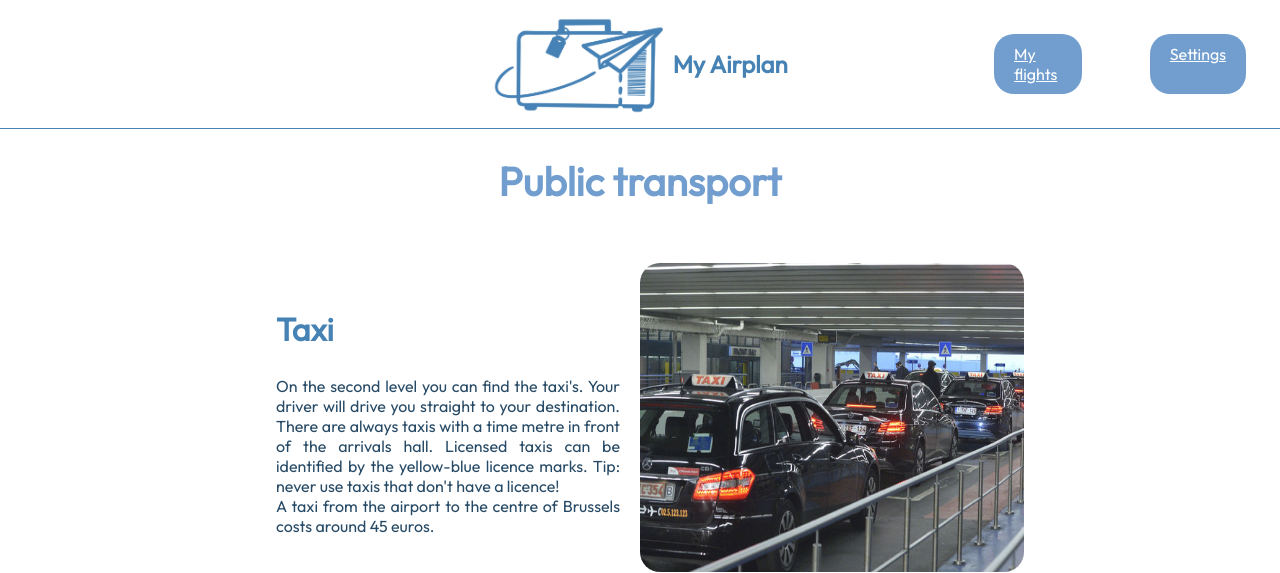
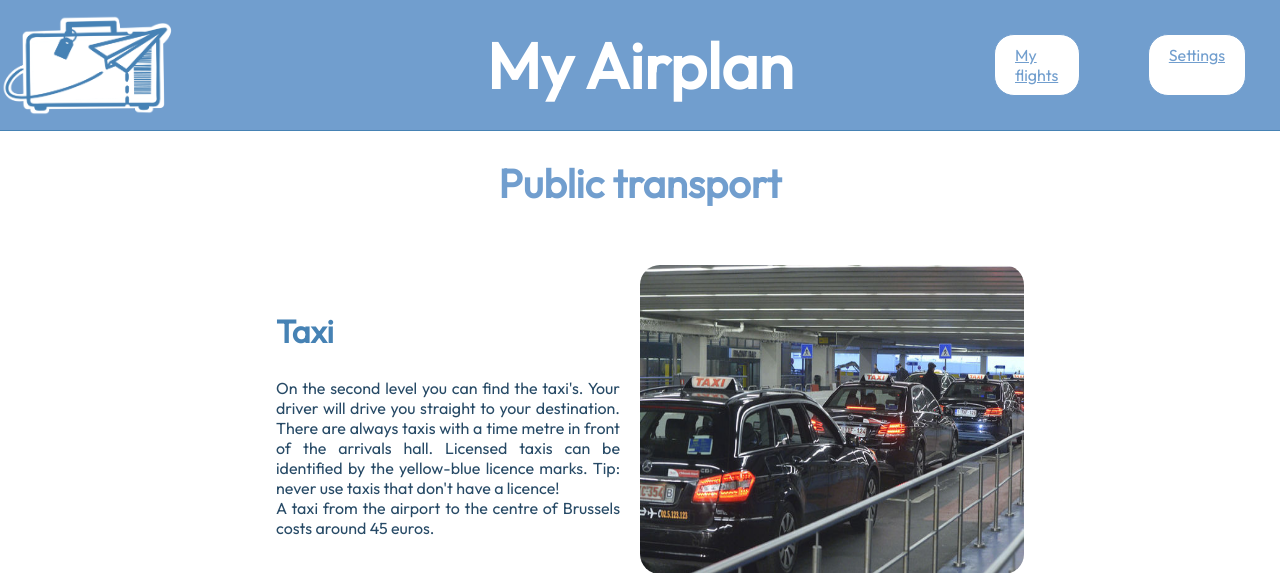
Before and after one commit to miunoraven/school-code, a PHP site: page /transport.php in a window 1280 px wide. Shown: the top 573 px of the page. Run offline with PHP 8.4, Linux system fonts and the light colour scheme; data that the repository does not hold is empty.

Commit message:
changed header

```diff
--- a/my-airplan/assets/css/navigation.css
+++ b/my-airplan/assets/css/navigation.css
@@ -6,10 +6,9 @@ html, body{
 
 #header{
     display: flex;
-    justify-content: right;
-    background-color: white;
+    justify-content: space-around;
+    background-color: #719ECE;
     border-bottom: solid 1px steelblue;
-    z-index: 99;
 }
 
 .navigation{
@@ -21,10 +20,17 @@ html, body{
 
 .nav_link{
     margin: 34px;
+    background-color: white;
+    color: #719ECE;
+    padding: 10px 20px;
+    border-radius: 20px;
+    border: solid 1px #719ECE;
+}
+
+.nav_link:hover{
     background-color: #719ECE;
     color: white;
-    padding: 10px 20px;
-    border-radius: 20px;
+    border: solid 1px white;
 }
 
 
@@ -35,20 +41,34 @@ html, body{
     width: 50%;
 }
 
+#logo_img_div{
+    display: flex;
+    align-items: center;
+    justify-content: left;
+    width: 25%;
+}
+
 #logo_img{
     height: 100px;
+    /* background-color: white; */
 }
 
 #airplan{
-    color: steelblue;
-    font-size: 18pt;
+    display: flex;
+    align-items: center;
+    justify-content: center;
+    color: white;
+    font-size: 48pt;
     font-weight: bold;
+    width: 50%;
+    margin: 10px 10px;
 }
 
 .lock {
-    position: fixed;
+    position: sticky;
     top: 0;
-    width: 100%
+    width: 100%;
+    z-index: 99;
 }
 
 /* css for the footer too */
--- a/my-airplan/assets/js/navigation.js
+++ b/my-airplan/assets/js/navigation.js
@@ -1,5 +1,5 @@
 window.onscroll = function() {lockHeader()};
-var header = document.getElementById("header");
+var header = document.querySelector("header");
 
 // offset positie van de header
 var lock = header.offsetTop;
--- a/my-airplan/components/navigation.php
+++ b/my-airplan/components/navigation.php
@@ -1,7 +1,9 @@
 <header>
     <div id="header">
+        <div id="logo_img_div">
+            <img src="assets/images/airplan_logo_border.png" alt="logo" id="logo_img">
+        </div>
         <div id="logo">
-            <img src="assets/images/airplan_logo.png" alt="logo" id="logo_img">
             <p id="airplan">My Airplan</p>
         </div>
         <nav class="navigation">
```
Also changed, not shown: my-airplan/assets/images/airplan_logo_border.png (added).
